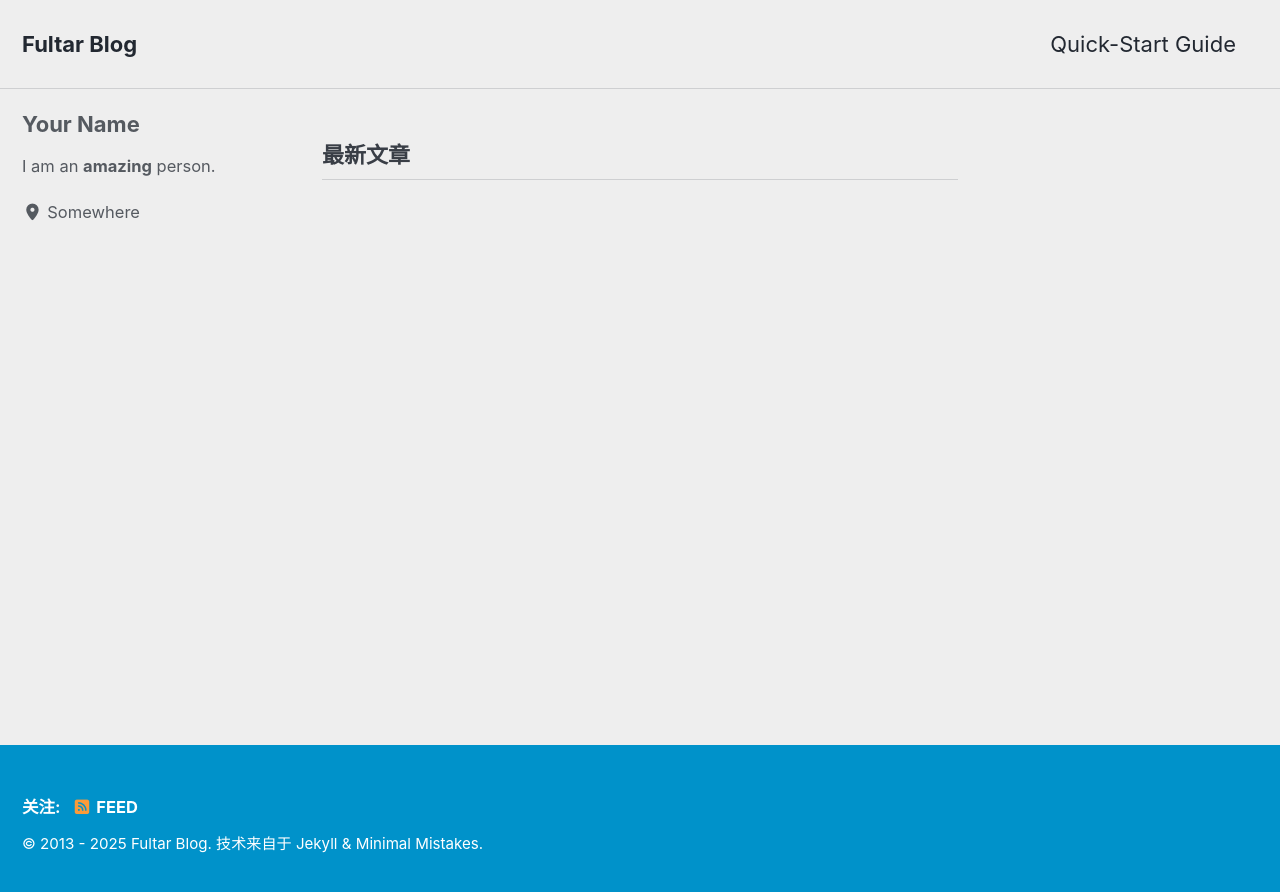
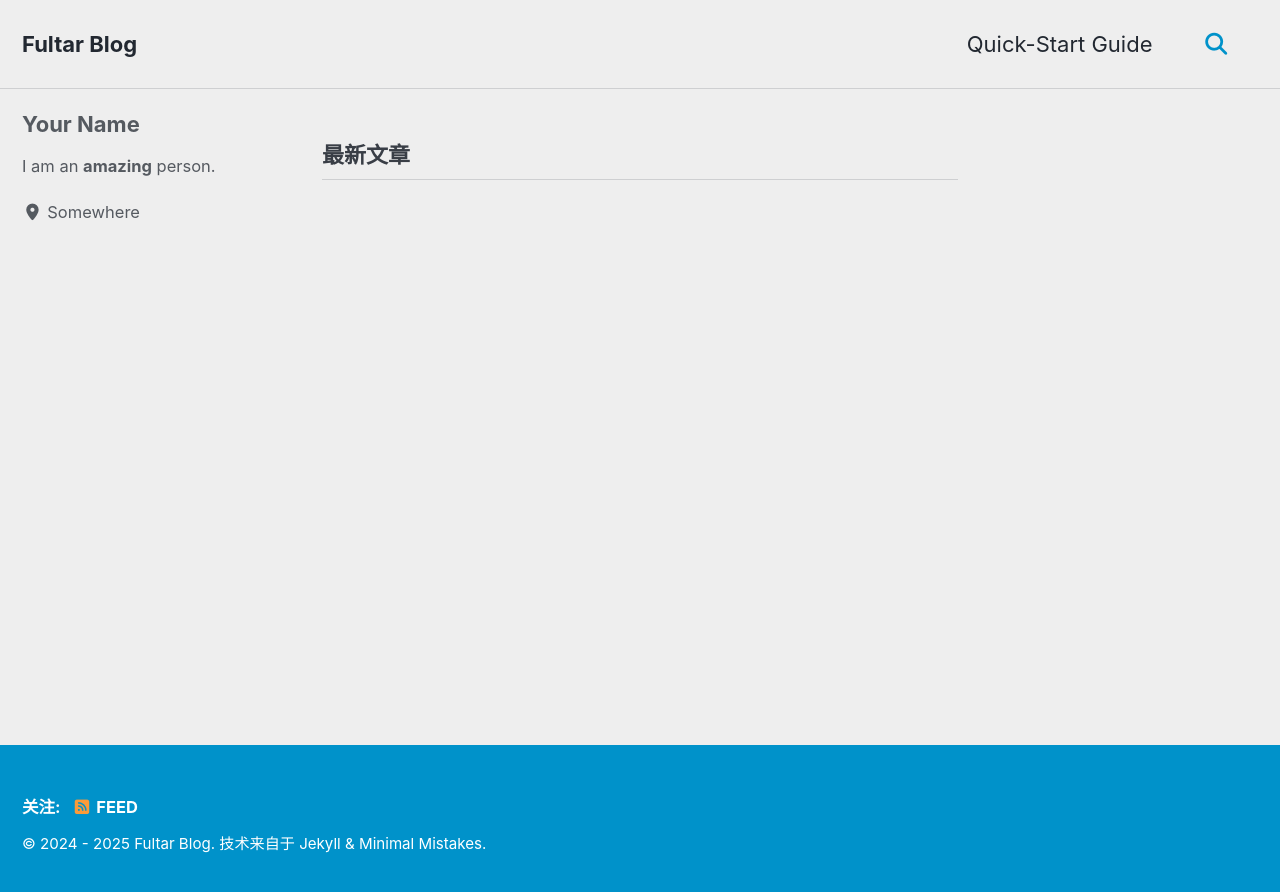
Before and after one commit to Fultar/Fultar.github.io, a Jekyll site: the page built from index.html, in a window 1280 px wide. Shown: the top 892 px of the page. Built offline with Jekyll 4.4.1, drawn with Linux system fonts in a browser that asks for light colours; cached includes are drawn as plain includes; the list of posts is cut into pages by our own code; comment, search, counter and statistics services are not loaded; part of the change alters nothing that is shown.

Commit message:
Update _config.yml

```diff
--- a/_config.yml
+++ b/_config.yml
@@ -24,7 +24,7 @@ name                     : "Fultar"
 description              : "我的生信笔记"
 url                      : "https://fultar.github.io/" # the base hostname & protocol for your site e.g. "https://mmistakes.github.io"
 baseurl                  : # the subpath of your site, e.g. "/blog"
-repository               : # GitHub username/repo-name e.g. "mmistakes/minimal-mistakes"
+repository               : "Fultar/Fultar.github.io"  # GitHub username/repo-name e.g. "mmistakes/minimal-mistakes"
 teaser                   : # path of fallback teaser image, e.g. "/assets/images/500x300.png"
 logo                     : # path of logo image to display in the masthead, e.g. "/assets/images/88x88.png"
 masthead_title           : # overrides the website title displayed in the masthead, use " " for no title
@@ -68,11 +68,11 @@ reCaptcha:
 atom_feed:
   path                   : # blank (default) uses feed.xml
   hide                   : # true, false (default)
-search                   : # true, false (default)
-search_full_content      : # true, false (default)
-search_provider          : # lunr (default), algolia, google
+search                   : true # true, false (default)
+search_full_content      : true # true, false (default)
+search_provider          : google # lunr (default), algolia, google
 lunr:
-  search_within_pages    : # true, false (default)
+  search_within_pages    : true # true, false (default)
 algolia:
   application_id         : # YOUR_APPLICATION_ID
   index_name             : # YOUR_INDEX_NAME
@@ -159,7 +159,7 @@ footer:
     - label: "Instagram"
       icon: "fab fa-fw fa-instagram"
       # url:
-  since: "2013"
+  since: "2024"
 
 
 # Reading Files
```
